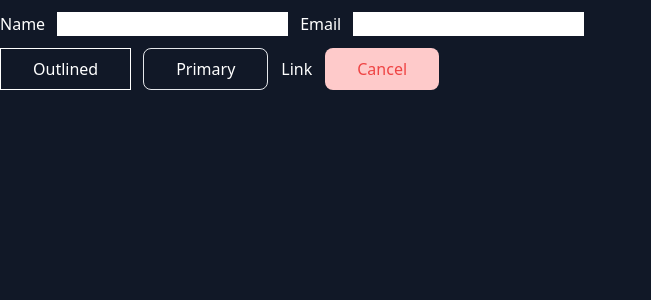
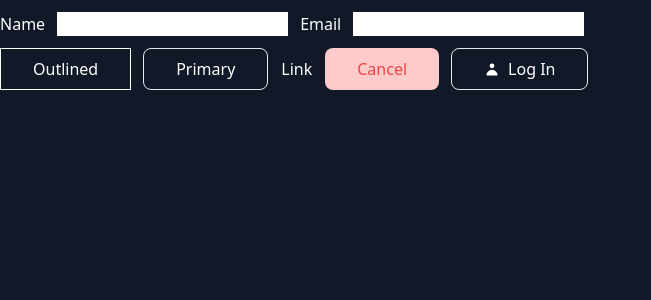
Before and after one commit to Sanj-eevv/react-decorator-composition, a React (Create React App) app: page / in a window 1280 px wide. Shown: the top 300 px of the page, without its empty margins (0-651 px from the left). Built offline with nearby package versions, Linux system fonts and the light colour scheme.

Commit message:
login button variant

```diff
--- a/src/pages/index.jsx
+++ b/src/pages/index.jsx
@@ -1,15 +1,15 @@
 import {useState} from "react";
 import TextField from "../ui/text-field";
 import WithLabel from "../ui/with-label";
-// import {UserIcon} from "@heroicons/react";
+import {UserIcon} from "@heroicons/react/solid";
 
 export default function Homepage() {
     const [form, setForm] = useState({
         email: "",
         name: "",
     });
-
     const [busy, setBusy] = useState(false);
+    const [user, setUser] = useState(undefined);
 
     const NameField = WithLabel(TextField);
     const EmailField = WithLabel(TextField);
@@ -45,11 +45,41 @@ export default function Homepage() {
             <CancelButton>
                 Cancel
             </CancelButton>
+            {!user ? (<LoginButton {...{setUser, busy, setBusy}}>
+            </LoginButton>) : <div>{user.name}</div>
+            }
         </div>
 
     </>
 }
 
+export function LoginButton({
+                                busy, setBusy = () => {
+    }, setUser = () => {
+    }
+                            },) {
+    return <PrimaryButton busy={busy} onClick={() => {
+        setBusy(true);
+        setTimeout(() => {
+            setUser({
+                name: 'Sanjeev',
+                email: 'me@you.com',
+                lastLoggedInAt: new Date(),
+            })
+            setBusy(false);
+        }, 1000);
+    }
+    }>
+        <div className={"flex gap-2 items-center"}>
+            <div>
+                <UserIcon className={"h-4 w-4"}/>
+            </div>
+            <div>
+                Log In
+            </div>
+        </div>
+    </PrimaryButton>
+}
 
 export function LinkButton({children, ...rest}) {
     return <>
```
